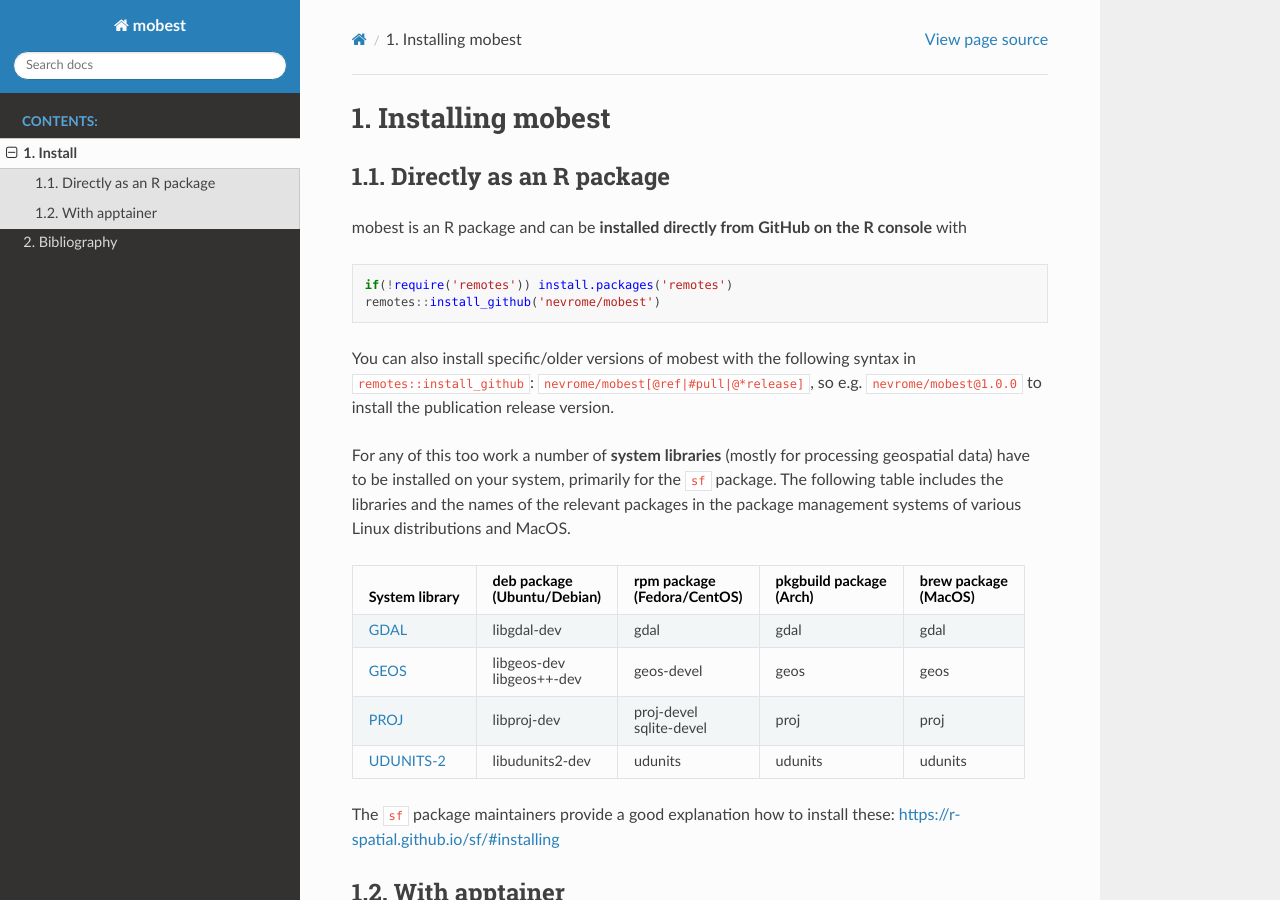
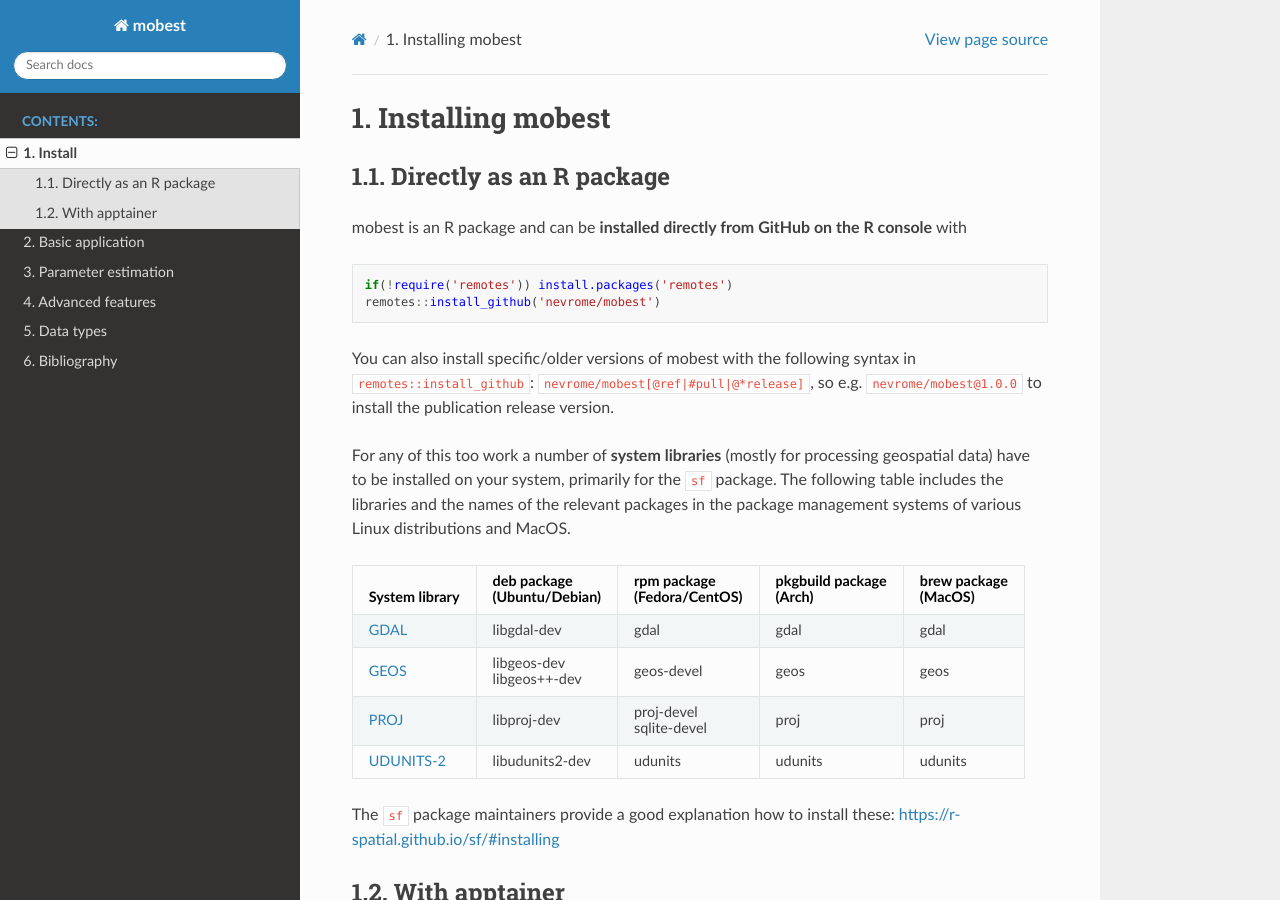
Before and after one commit to nevrome/mobest, a Sphinx documentation site: the page built from docs/install.md, in a window 1280 px wide and 900 px high. Built offline with Sphinx 7.4.7 and the Read the Docs theme 2.0.0, drawn with Linux system fonts in a browser that asks for light colours.

Commit message:
thought about the required sections

```diff
--- /dev/null
+++ b/docs/advanced.md
@@ -0,0 +1 @@
+# Advanced features of the mobest package
--- /dev/null
+++ b/docs/basic.md
@@ -0,0 +1 @@
+# A basic similarity search workflow
--- /dev/null
+++ b/docs/estimation.md
@@ -0,0 +1 @@
+# Parameter estimation for optimal ancestry interpolation
--- a/docs/index.rst
+++ b/docs/index.rst
@@ -12,4 +12,8 @@ mobest - Spatiotemporal Ancestry Interpolation and Search
    :caption: Contents:
 
    Install <install.md>
+   Basic application <basic.md>
+   Parameter estimation <estimation.md>
+   Advanced features <advanced.md>
+   Data types <types.md>
    Bibliography <bibliography.md>
--- /dev/null
+++ b/docs/types.md
@@ -0,0 +1 @@
+# Data types in the mobest R package
```
